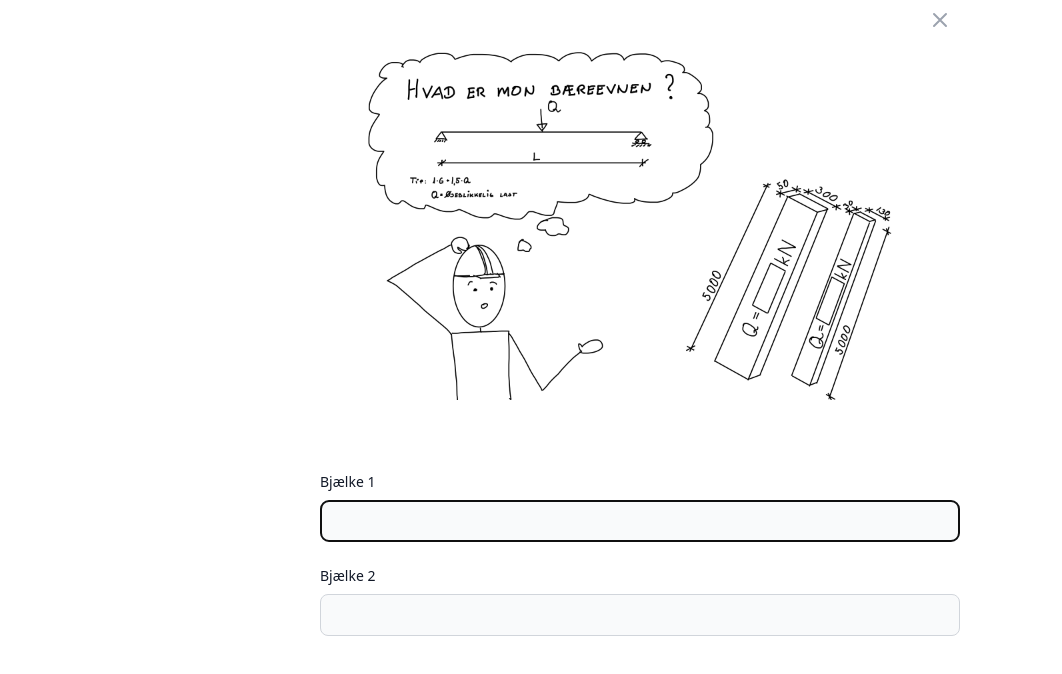
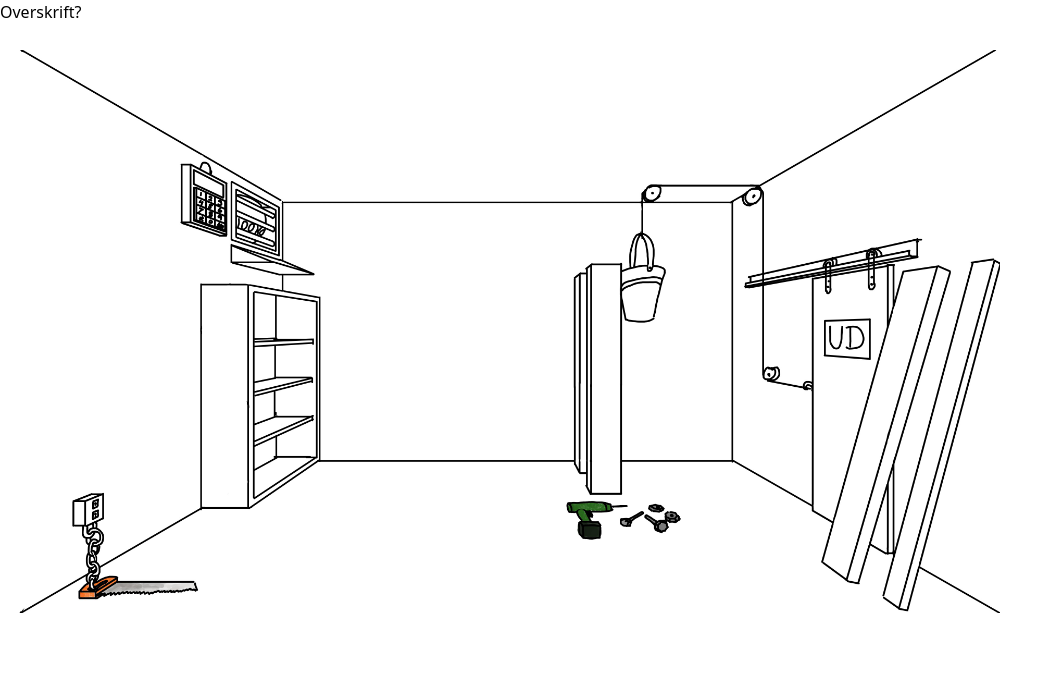
Before and after one commit to bestwestern/educationgamification, a React (Vite) app: page / in a window 1280 px wide. Shown: the top 674 px of the page, without its empty margins (0-1062 px from the left). Built offline with nearby package versions, Linux system fonts and the light colour scheme.

Commit message:
overskrift?

```diff
--- a/src/App.tsx
+++ b/src/App.tsx
@@ -6,7 +6,7 @@ export default () => {
   let paramString = window.location.search.split("?")[1];
   let queryString = new URLSearchParams(paramString);
   const [route, setRoute] = useState(Object.fromEntries(queryString.entries()));
-  const [currentTaskId, setCurrentTaskId] = useState("b");
+  const [currentTaskId, setCurrentTaskId] = useState();
   useEffect(() => {
     window.addEventListener(
       "popstate",
@@ -39,7 +39,7 @@ export default () => {
     );
   return (
     <div>
-      <h1>Hello develop</h1>
+      <h1>Overskrift?</h1>
       <img
         useMap="#workmap"
         style={{ position: "absolute", left: 0, top: "50px", width: "1000px" }}
--- a/src/task.tsx
+++ b/src/task.tsx
@@ -126,6 +126,7 @@ export default (props) => {
                 </label>
                 <input
                   autoFocus={!index}
+                  disabled={!!secondImageComponent}
                   type="text"
                   id={"q" + index}
                   onInput={(e) => answerChange(e, index)}
```
